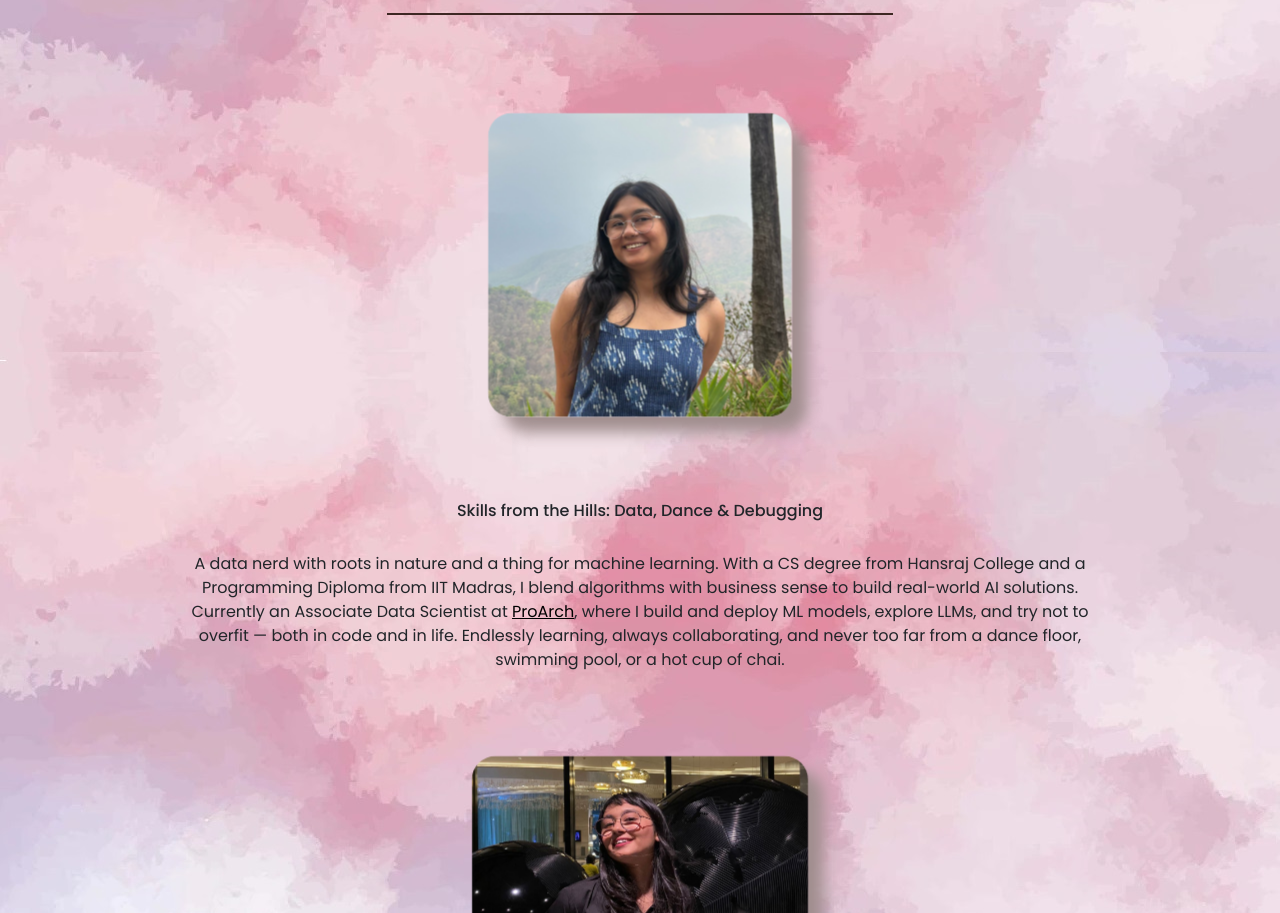
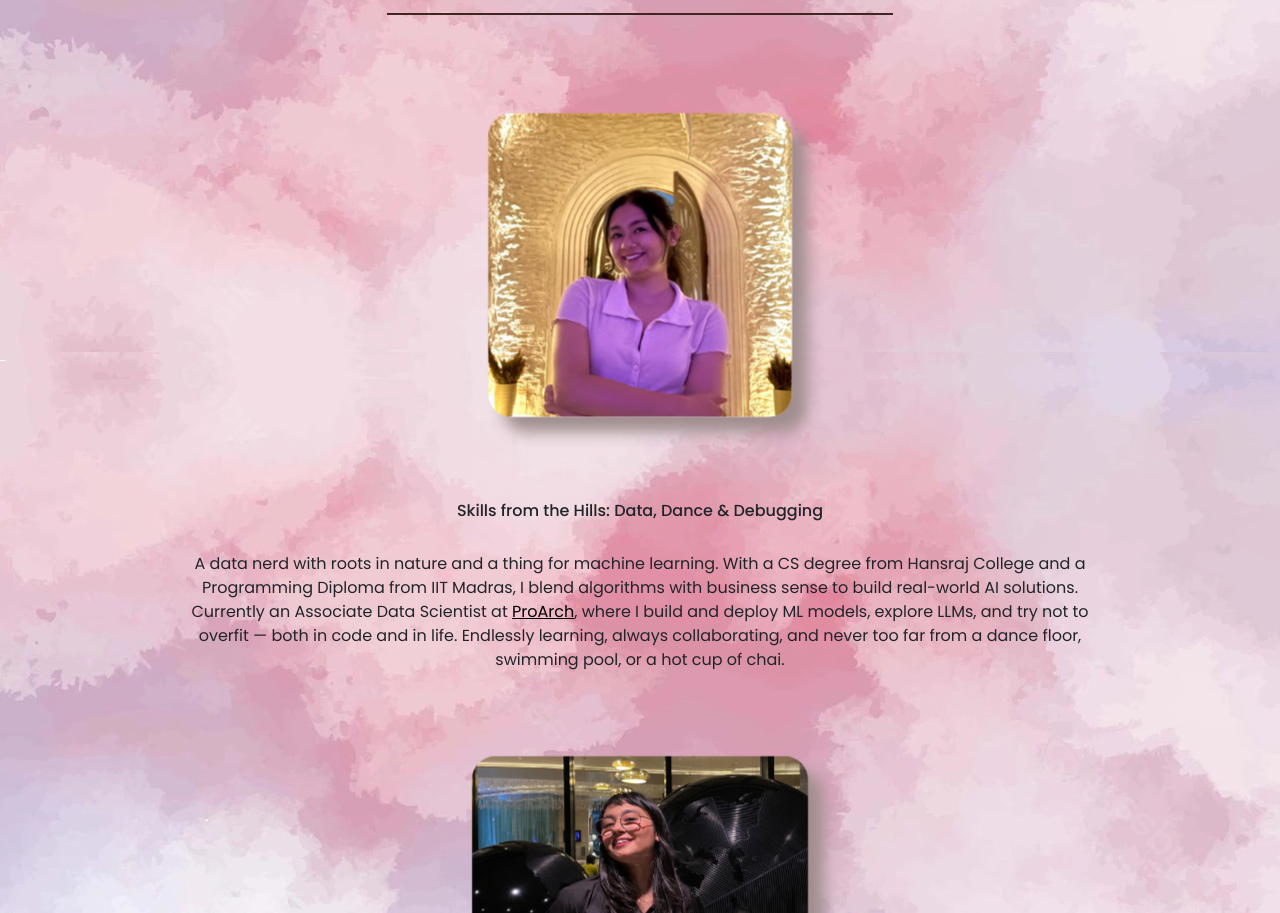
Before and after one commit to komalchamyal/portfolio, a Vue app: page / in a window 1280 px wide. Shown: the part 964-1877 px from the top of the page. Built offline with nearby package versions, Linux system fonts and the light colour scheme.

Commit message:
Update about.vue

```diff
--- a/src/components/about.vue
+++ b/src/components/about.vue
@@ -4,7 +4,7 @@
   <div id="about" ref="about" class="text-center pt-1">
     <h1 class="heading display-3 mt-5" style="color:black">About Me</h1>
     <div class="info">
-      <img src="dp.jpg" class="image-fluid imgs" />
+      <img src="pic.jpg" class="image-fluid imgs" />
       <div class="intro text-center">
         <h2 class="fs-6 ">Skills from the Hills: Data, Dance & Debugging</h2><br>
 A data nerd with roots in nature and a thing for machine learning. With a CS degree from Hansraj College and a Programming Diploma from IIT Madras, I blend algorithms with business sense to build real-world AI solutions.
```
